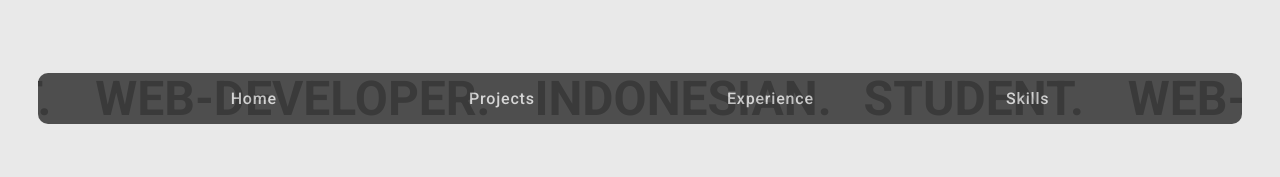
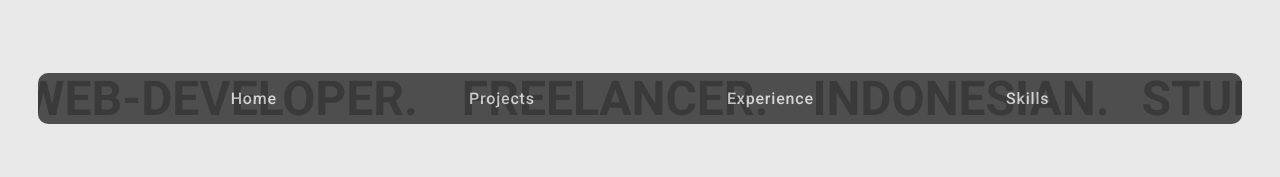
Before and after one commit to johanesashn/jonewport, a React (Vite) app: page / in a window 1280 px wide. Shown: the part 746-923 px from the top of the page. Built offline with nearby package versions, Linux system fonts and the light colour scheme.

Commit message:
Add files via upload

```diff
--- a/src/App.jsx
+++ b/src/App.jsx
@@ -31,7 +31,7 @@ export default function App(){
         <>
           <Navbar/>
           <Jumbotron/>
-          <WalkingText text="STUDENT. WEB-DEVELOPER. INDONESIAN."/>
+          <WalkingText text="STUDENT. WEB-DEVELOPER. FREELANCER. INDONESIAN."/>
           <Projects/>
           <Company/>
           <Skills/>
```
